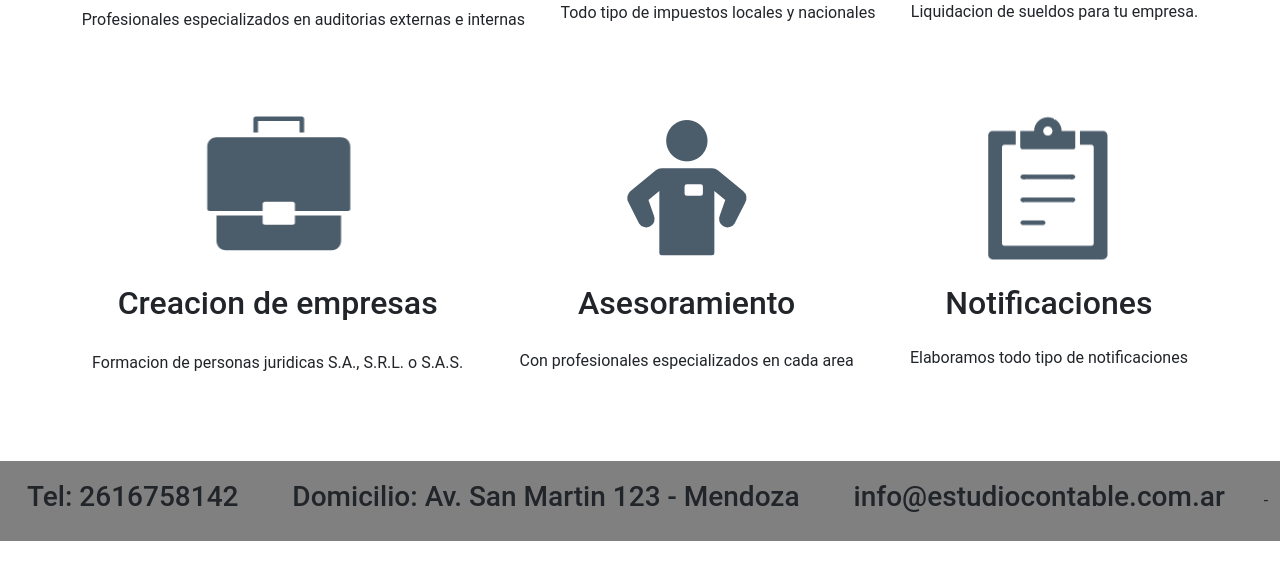
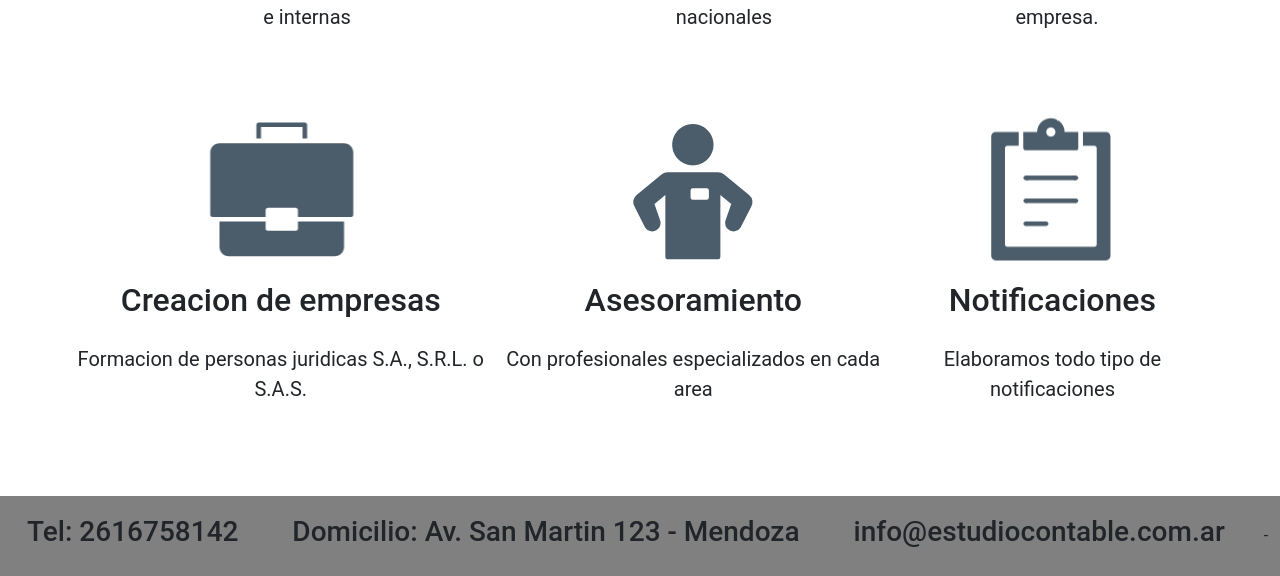
Before and after one commit to jpsa1/PreEntrega3-Milanese, a website: page pages/servicio.html in a window 1280 px wide. Shown: the part 552-1128 px from the top of the page. Before the commit the page ends 1093 px from the top, so only its background shows below. Drawn offline with nearby package versions, Linux system fonts and the light colour scheme.

Commit message:
Correcciones proyecto final

```diff
--- a/pages/servicio.html
+++ b/pages/servicio.html
@@ -25,7 +25,7 @@
             </div>
 
             <div class="logo">
-                <a href="../index.html"><img src="../images/Logo.png" alt="Logo" class="logo__imagen"></a>
+                <a href="../index.html"><img src="../images/Logo.png" alt="Logo" class="logo__imagen" width="156.5px" height="69px"></a>
             </div>
 
 
@@ -81,19 +81,19 @@
                 <div>
                     <img src="../images/icon-auditoria.png" alt="Auditoria" class="servicios2__imagen">
                     <h3 class="servicios2__subtitulo">Auditorias</h3>
-                    <p class="servicio2_texto">Profesionales especializados en auditorias externas e internas </p>
+                    <p class="servicio2__texto">Profesionales especializados en auditorias externas e internas </p>
                 </div>
 
                 <div>
                     <img src="../images/icon-impuestos.png" alt="Impuetos" class="servicios2__imagen">
                     <h3 class="servicios2__subtitulo">Liq. de impuestos</h3>
-                    <p class="servicio2_texto">Todo tipo de impuestos locales y nacionales </p>
+                    <p class="servicio2__texto">Todo tipo de impuestos locales y nacionales </p>
                 </div>
 
                 <div>
                     <img src="../images/icon-sueldos.png" alt="Sueldos" class="servicios2__imagen">
                     <h3 class="servicios2__subtitulo">Sueldos</h3>
-                    <p class="servicio2_texto">Liquidacion de sueldos para tu empresa. </p>
+                    <p class="servicio2__texto">Liquidacion de sueldos para tu empresa. </p>
                 </div>
 
             </div>
@@ -101,19 +101,19 @@
                 <div>
                     <img src="../images/icon-empresas.png" alt="Empresas" class="servicios2__imagen">
                     <h3 class="servicios2__subtitulo">Creacion de empresas</h3>
-                    <p class="servicio2_texto">Formacion de personas juridicas S.A., S.R.L. o S.A.S. </p>
+                    <p class="servicio2__texto">Formacion de personas juridicas S.A., S.R.L. o S.A.S. </p>
                 </div>
 
                 <div>
                     <img src="../images/icon-asesoramiento.png" alt="Asesoramiento" class="servicios2__imagen">
                     <h3 class="servicios2__subtitulo">Asesoramiento</h3>
-                    <p class="servicio2_texto">Con profesionales especializados en cada area </p>
+                    <p class="servicio2__texto">Con profesionales especializados en cada area </p>
                 </div>
 
                 <div>
                     <img src="../images/icon-notif.png" alt="Notificaciones" class="servicios2__imagen">
                     <h3 class="servicios2__subtitulo">Notificaciones</h3>
-                    <p class="servicio2_texto">Elaboramos todo tipo de notificaciones </p>
+                    <p class="servicio2__texto">Elaboramos todo tipo de notificaciones </p>
                 </div>
             </div>
 
--- a/scss/_base.scss
+++ b/scss/_base.scss
@@ -16,6 +16,10 @@ $color-fondo-principal: rgb(248,249,250);
     font-family: $letra-principal;
 }
 
+p{
+    font-size: 20px;
+    padding: 5px;
+}
 
 
 
@@ -61,22 +65,3 @@ $colores-fondo: (
 .titulo {
     background-image: map-get($colores-fondo, titulos);
 }
-
-
-
-
-/* ---------------- PAGINA: NOSOTROS ------------------ */
-
-
-
-//Tipos de letras
-
-//Comandos a tener en cuenta en SASS:
-//- Nesting o anidacion
-//- Variables
-//- Operaciones
-//- Import
-//- Maps
-//- Extend
-//- Mixins
-//- partials
--- a/scss/_transformaciones.scss
+++ b/scss/_transformaciones.scss
@@ -12,8 +12,8 @@
 //Barra superior
 
 @keyframes un_efecto {
-    0%{font-size: 10px;}
-    66%{font-size: 30px;}
+    0%{font-size: 25px;}
+    50%{font-size: 26px;}
     100%{font-size: 25px;}
 }
 
@@ -21,12 +21,12 @@
    animation-name: un_efecto;
    animation-iteration-count: 1;
    animation-timing-function: ease-in;
-   animation-duration: 2s;
+   animation-duration: 1s;
    animation-delay: 0s;
 }
 
 // Portada2
 
 .portada2 {
-    animation-delay: 4s;
+    animation-delay: 3s;
 }
--- a/scss/paginas/_servicio.scss
+++ b/scss/paginas/_servicio.scss
@@ -17,7 +17,7 @@
         .servicios2__subtitulo {
             margin-bottom: 10px;
             font-size: 2em;
-            padding: 5%;
+            padding: 10px;
         }
     }
 
```
Also changed, not shown: index.html (+4 -4 lines), pages/boletines.html (+1 -1 lines), pages/contacto.html (+2 -2 lines), pages/nosotros.html (+1 -1 lines), .gitignore.txt, css/style.css, images/Inicio 1.jpg (added), images/Inicio 1.png (deleted), images/Logo.png, images/Portada.jpg (added), images/Portada.png (deleted), 2 other files.
